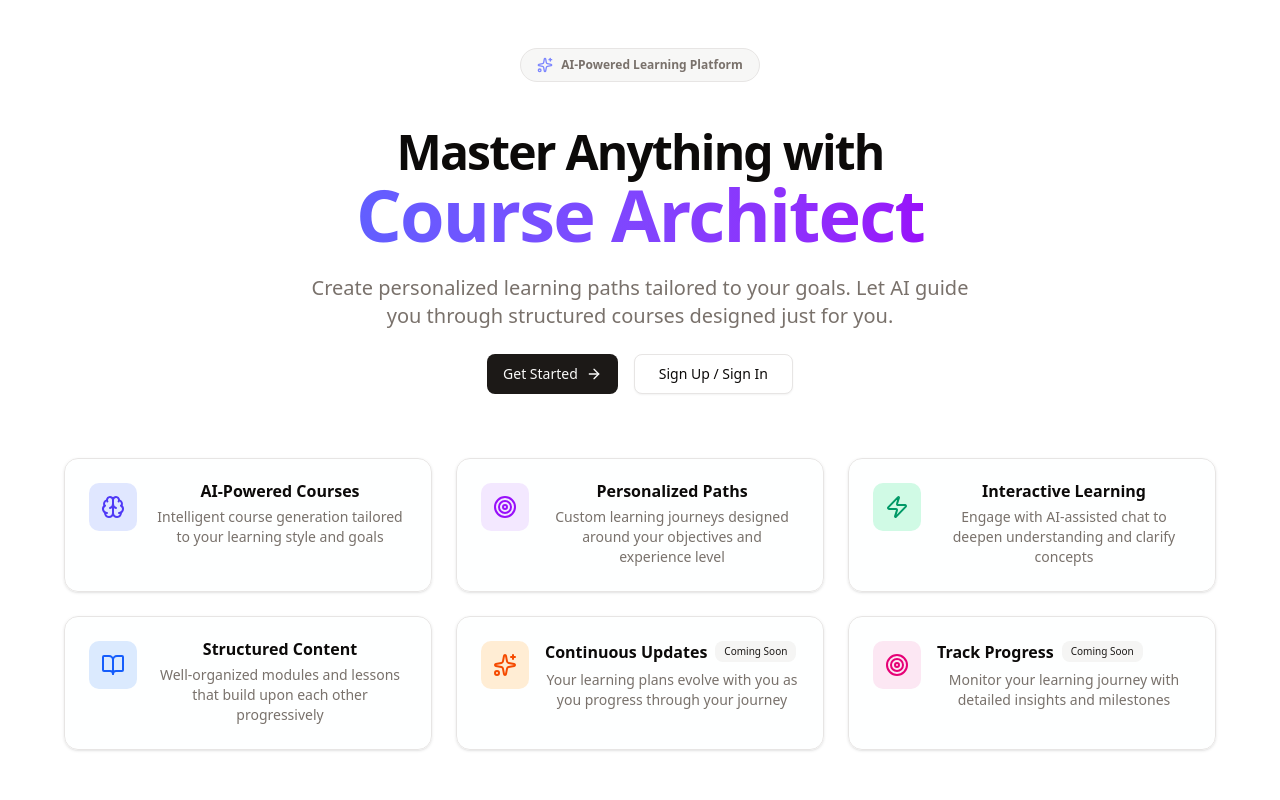
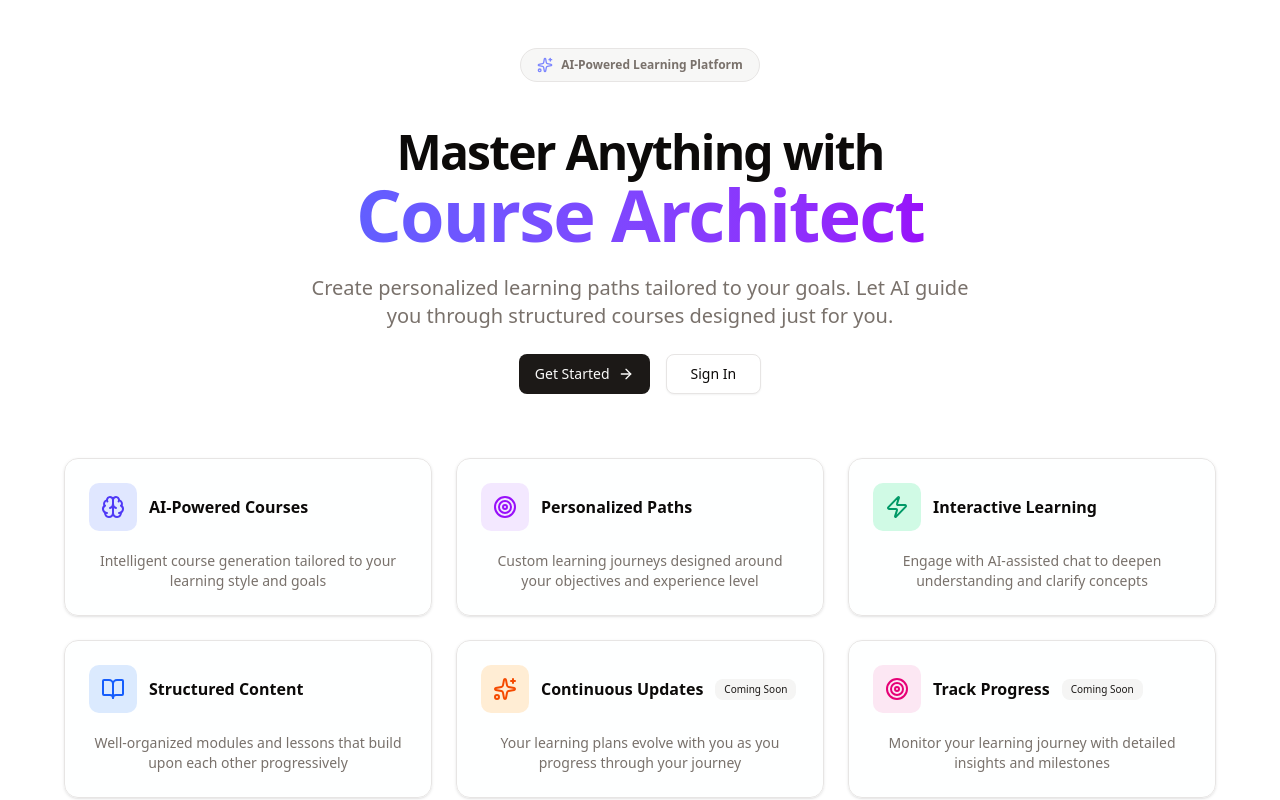
Before and after one commit to naga-k/learning-app-ai, a Next.js app: page / in a window 1280 px wide. Shown: the top 800 px of the page. Built offline with nearby package versions, Linux system fonts and the light colour scheme; no server answers.

Commit message:
Fix button text and card layout based on feedback
Co-authored-by: naga-k <29381705+naga-k@users.noreply.github.com>

```diff
--- a/components/landing/landing-page.tsx
+++ b/components/landing/landing-page.tsx
@@ -41,7 +41,7 @@ export function LandingPage() {
               </Link>
             </Button>
             <Button asChild size="lg" variant="outline">
-              <Link href="/login">Sign Up / Sign In</Link>
+              <Link href="/login">Sign In</Link>
             </Button>
           </div>
         </div>
@@ -49,92 +49,88 @@ export function LandingPage() {
         {/* Features Section */}
         <div className="grid w-full gap-6 sm:grid-cols-2 lg:grid-cols-3">
           <Card className="border-border bg-card/50 backdrop-blur-sm transition-all hover:shadow-lg dark:border-white/10 dark:bg-white/[0.03]">
-            <CardHeader className="flex flex-row items-start gap-4">
+            <CardHeader className="space-y-3">
+              <div className="flex items-center gap-3">
                 <div className="inline-flex size-12 items-center justify-center rounded-lg bg-indigo-100 dark:bg-indigo-950/50 shrink-0">
                   <Brain className="size-6 text-indigo-600 dark:text-indigo-400" />
                 </div>
-              <div className="space-y-2">
                 <CardTitle>AI-Powered Courses</CardTitle>
+              </div>
               <CardDescription>
                 Intelligent course generation tailored to your learning style and goals
               </CardDescription>
-              </div>
             </CardHeader>
           </Card>
 
           <Card className="border-border bg-card/50 backdrop-blur-sm transition-all hover:shadow-lg dark:border-white/10 dark:bg-white/[0.03]">
-            <CardHeader className="flex flex-row items-start gap-4">
+            <CardHeader className="space-y-3">
+              <div className="flex items-center gap-3">
                 <div className="inline-flex size-12 items-center justify-center rounded-lg bg-purple-100 dark:bg-purple-950/50 shrink-0">
                   <Target className="size-6 text-purple-600 dark:text-purple-400" />
                 </div>
-              <div className="space-y-2">
                 <CardTitle>Personalized Paths</CardTitle>
+              </div>
               <CardDescription>
                 Custom learning journeys designed around your objectives and experience level
               </CardDescription>
-              </div>
             </CardHeader>
           </Card>
 
           <Card className="border-border bg-card/50 backdrop-blur-sm transition-all hover:shadow-lg dark:border-white/10 dark:bg-white/[0.03]">
-            <CardHeader className="flex flex-row items-start gap-4">
+            <CardHeader className="space-y-3">
+              <div className="flex items-center gap-3">
                 <div className="inline-flex size-12 items-center justify-center rounded-lg bg-emerald-100 dark:bg-emerald-950/50 shrink-0">
                   <Zap className="size-6 text-emerald-600 dark:text-emerald-400" />
                 </div>
-              <div className="space-y-2">
                 <CardTitle>Interactive Learning</CardTitle>
+              </div>
               <CardDescription>
                 Engage with AI-assisted chat to deepen understanding and clarify concepts
               </CardDescription>
-              </div>
             </CardHeader>
           </Card>
 
           <Card className="border-border bg-card/50 backdrop-blur-sm transition-all hover:shadow-lg dark:border-white/10 dark:bg-white/[0.03]">
-            <CardHeader className="flex flex-row items-start gap-4">
+            <CardHeader className="space-y-3">
+              <div className="flex items-center gap-3">
                 <div className="inline-flex size-12 items-center justify-center rounded-lg bg-blue-100 dark:bg-blue-950/50 shrink-0">
                   <BookOpen className="size-6 text-blue-600 dark:text-blue-400" />
                 </div>
-              <div className="space-y-2">
                 <CardTitle>Structured Content</CardTitle>
+              </div>
               <CardDescription>
                 Well-organized modules and lessons that build upon each other progressively
               </CardDescription>
-              </div>
             </CardHeader>
           </Card>
 
           <Card className="border-border bg-card/50 backdrop-blur-sm transition-all hover:shadow-lg dark:border-white/10 dark:bg-white/[0.03]">
-            <CardHeader className="flex flex-row items-start gap-4">
+            <CardHeader className="space-y-3">
+              <div className="flex items-center gap-3">
                 <div className="inline-flex size-12 items-center justify-center rounded-lg bg-orange-100 dark:bg-orange-950/50 shrink-0">
                   <Sparkles className="size-6 text-orange-600 dark:text-orange-400" />
                 </div>
-              <div className="space-y-2">
-                <div className="flex items-center gap-2">
                 <CardTitle>Continuous Updates</CardTitle>
                 <Badge variant="secondary" className="text-[10px]">Coming Soon</Badge>
               </div>
               <CardDescription>
                 Your learning plans evolve with you as you progress through your journey
               </CardDescription>
-              </div>
             </CardHeader>
           </Card>
 
           <Card className="border-border bg-card/50 backdrop-blur-sm transition-all hover:shadow-lg dark:border-white/10 dark:bg-white/[0.03]">
-            <CardHeader className="flex flex-row items-start gap-4">
+            <CardHeader className="space-y-3">
+              <div className="flex items-center gap-3">
                 <div className="inline-flex size-12 items-center justify-center rounded-lg bg-pink-100 dark:bg-pink-950/50 shrink-0">
                   <Target className="size-6 text-pink-600 dark:text-pink-400" />
                 </div>
-              <div className="space-y-2">
-                <div className="flex items-center gap-2">
                 <CardTitle>Track Progress</CardTitle>
                 <Badge variant="secondary" className="text-[10px]">Coming Soon</Badge>
               </div>
               <CardDescription>
                 Monitor your learning journey with detailed insights and milestones
               </CardDescription>
-              </div>
             </CardHeader>
           </Card>
         </div>
```
Lines whose indentation alone changed are shown as unchanged.
